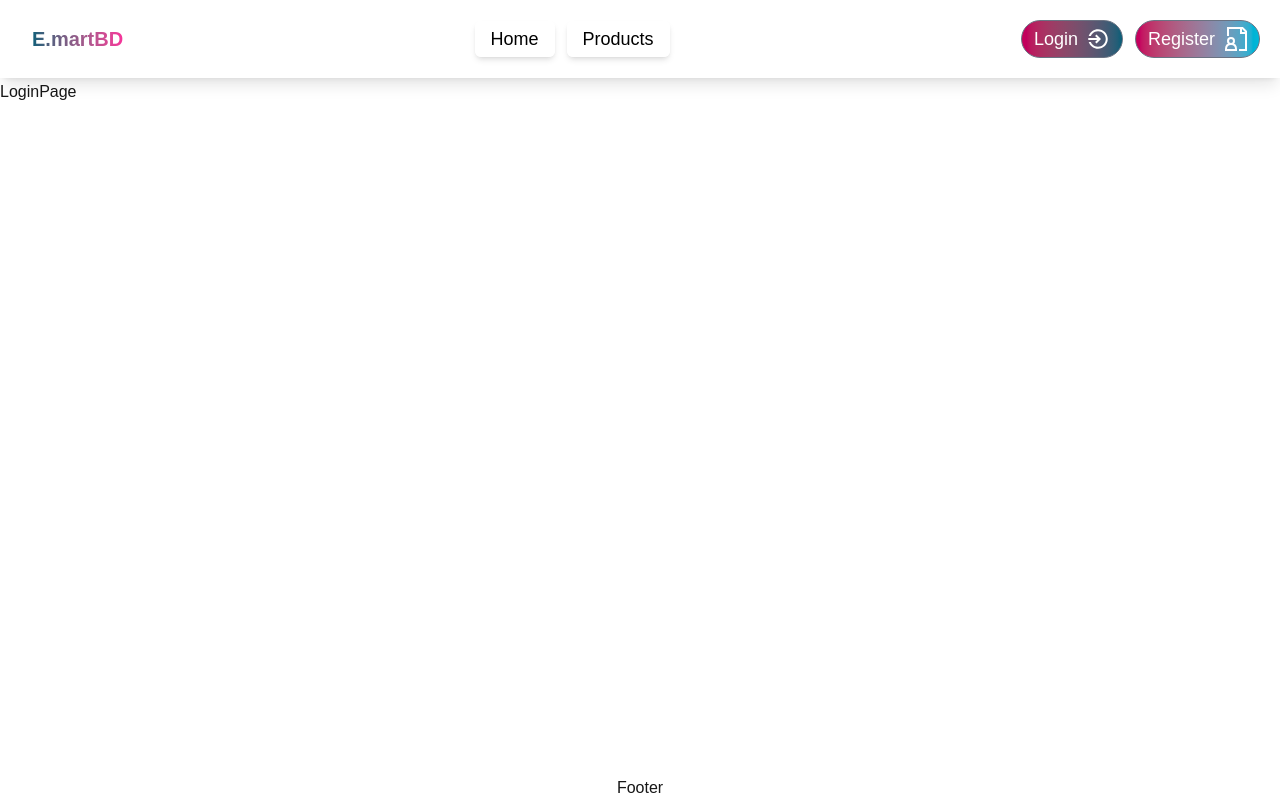
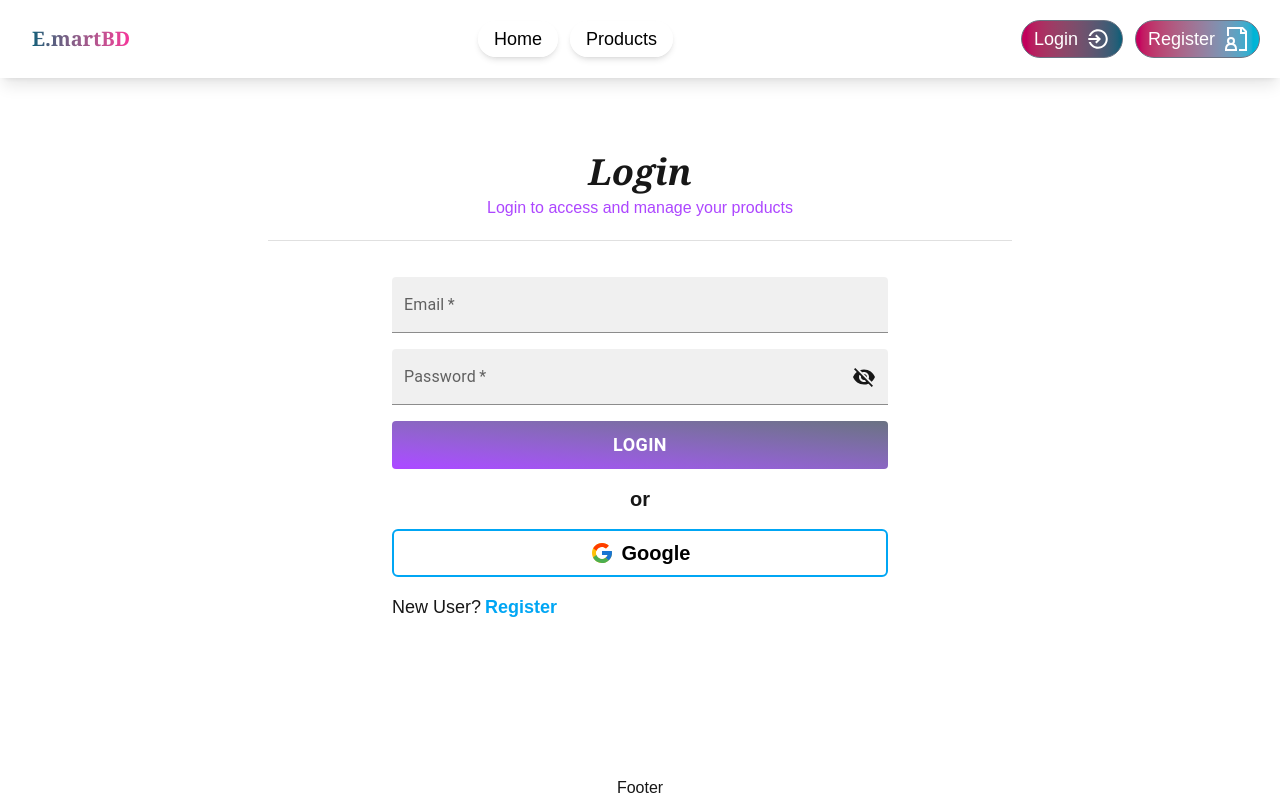
Before and after one commit to nahiyankhan55/ejp-nextjs-task-client, a Next.js app: page /login in a window 1280 px wide. Built offline with nearby package versions, Linux system fonts and the light colour scheme; no server answers.

Commit message:
login page add

```diff
--- a/package.json
+++ b/package.json
@@ -12,6 +12,7 @@
     "@emotion/react": "^11.14.0",
     "@emotion/styled": "^11.14.1",
     "@mui/material": "^7.3.5",
+    "dotenv": "^17.2.3",
     "next": "16.0.3",
     "next-auth": "^4.24.13",
     "react": "19.2.0",
--- /dev/null
+++ b/src/app/(layout)/(auth)/login/LoginProvider.jsx
@@ -0,0 +1,140 @@
+"use client";
+import { useState } from "react";
+import { signIn } from "next-auth/react";
+import { Button, Divider, TextField } from "@mui/material";
+import { MdVisibility, MdVisibilityOff } from "react-icons/md";
+import { FcGoogle } from "react-icons/fc";
+import Link from "next/link";
+import { useRouter } from "next/navigation";
+import { toast } from "react-toastify";
+
+const LoginProvider = () => {
+  const router = useRouter();
+  const [showPassword, setShowPassword] = useState(false);
+
+  // Submit Login Form
+  const handleFormSubmit = async (e) => {
+    e.preventDefault();
+    const target = e.target;
+
+    const email = target.email.value;
+    const password = target.password.value;
+
+    const res = await signIn("credentials", {
+      email,
+      password,
+      redirect: false,
+    });
+
+    if (res?.ok) {
+      toast.success("Login Successful!", {
+        position: "top-right",
+        autoClose: 2000,
+      });
+      router.push("/");
+    } else {
+      toast.error(`Login Error: ${res?.error || "Invalid Credentials"}`, {
+        position: "top-right",
+        autoClose: 2000,
+      });
+    }
+  };
+
+  // Google Login
+  const handleGoogleMethod = async () => {
+    const res = await signIn("google", { callbackUrl: "/callback" });
+  };
+
+  return (
+    <div className="w-full flex flex-col items-center sm:gap-5 gap-2 px-5 py-10">
+      <div className="flex flex-col gap-1 items-center md:mt-8 mt-4">
+        <h3 className="md:text-4xl text-2xl italic font-serif font-semibold">
+          Login
+        </h3>
+        <p className="text-base font-medium text-purple-500">
+          Login to access and manage your products
+        </p>
+      </div>
+
+      <Divider
+        className="lg:w-3/5 md:w-7/12 sm:w-9/12 w-full mx-auto!"
+        orientation="horizontal"
+        variant="middle"
+        flexItem
+      />
+
+      <div className="flex flex-col gap-4 lg:w-2/5 md:w-6/12 sm:w-8/12 w-full">
+        <form
+          onSubmit={handleFormSubmit}
+          className="flex flex-col justify-center gap-4 mt-4 w-full"
+        >
+          <div className="flex md:flex-nowrap flex-wrap items-center gap-4">
+            <TextField
+              name="email"
+              className="w-full"
+              type="email"
+              label="Email"
+              variant="filled"
+              required
+            />
+          </div>
+
+          <div className="flex md:flex-nowrap flex-wrap items-center gap-4">
+            <div className="w-full relative">
+              <TextField
+                name="password"
+                className="w-full"
+                type={showPassword ? "text" : "password"}
+                label="Password"
+                variant="filled"
+                required
+              />
+              {!showPassword ? (
+                <MdVisibilityOff
+                  onClick={() => setShowPassword(!showPassword)}
+                  className="absolute top-4 right-3 text-2xl z-40 cursor-pointer"
+                />
+              ) : (
+                <MdVisibility
+                  onClick={() => setShowPassword(!showPassword)}
+                  className="absolute top-4 right-3 text-2xl z-40 cursor-pointer"
+                />
+              )}
+            </div>
+          </div>
+
+          <div className="w-full flex flex-col items-center">
+            <Button
+              type="submit"
+              className="w-full mx-auto py-2 rounded-md border-2 transition-all duration-300 hover:shadow-md text-white! shadow-gray-400/90 bg-linear-to-tr! from-purple-500 to-gray-500 hover:to-cyan-600"
+            >
+              <p className="text-lg font-semibold py-1">Login</p>
+            </Button>
+          </div>
+        </form>
+
+        <p className="text-xl font-bold text-center">or</p>
+
+        <button
+          onClick={handleGoogleMethod}
+          className="w-full mx-auto border-2 border-sky-500 bg-white rounded-md  transition hover:shadow-md hover:scale-105  text-xl font-semibold shadow-gray-400/90 hover:border-cyan-600 py-2 flex items-center justify-center gap-2 text-black cursor-pointer"
+        >
+          <FcGoogle className="text-2xl" />
+          Google
+        </button>
+
+        <p className="font-medium text-lg flex items-center gap-1">
+          New User?
+          <Link
+            className="text-sky-500 hover:text-emerald-700 duration-300 font-bold"
+            href={"/register"}
+          >
+            Register
+          </Link>
+        </p>
+      </div>
+    </div>
+  );
+};
+
+export default LoginProvider;
--- a/src/app/(layout)/(auth)/login/page.jsx
+++ b/src/app/(layout)/(auth)/login/page.jsx
@@ -1,5 +1,11 @@
+import LoginProvider from "./LoginProvider";
+
+export const metadata = {
+  title: "Login to E.martBD",
+};
+
 const LoginPage = () => {
-  return <div>LoginPage</div>;
+  return <LoginProvider></LoginProvider>;
 };
 
 export default LoginPage;
--- a/src/app/(layout)/(static)/product/[id]/page.jsx
+++ b/src/app/(layout)/(static)/product/[id]/page.jsx
@@ -1,3 +1,7 @@
+export const metadata = {
+  title: "Product Details - E.martBD",
+};
+
 const ProductDetails = async ({ params }) => {
   const { id } = await params;
   return <div>ProductDetails of: {id}</div>;
--- a/src/app/(layout)/(static)/products/page.jsx
+++ b/src/app/(layout)/(static)/products/page.jsx
@@ -1,3 +1,7 @@
+export const metadata = {
+  title: "All Products - E.martBD",
+};
+
 const Products = () => {
   return <div>Products</div>;
 };
--- a/src/app/api/auth/[...nextauth]/route.js
+++ b/src/app/api/auth/[...nextauth]/route.js
@@ -1,5 +1,6 @@
 import NextAuth from "next-auth";
 import CredentialsProvider from "next-auth/providers/credentials";
+import GoogleProvider from "next-auth/providers/google";
 
 export const authOptions = {
   providers: [
@@ -20,6 +21,10 @@ export const authOptions = {
         return data.user;
       },
     }),
+    GoogleProvider({
+      clientId: process.env.GOOGLE_PROVIDER_ID,
+      clientSecret: process.env.GOOGLE_PROVIDER_SECRET,
+    }),
   ],
 
   session: { strategy: "jwt" },
@@ -39,6 +44,7 @@ export const authOptions = {
       return session;
     },
   },
+  secret: process.env.SECRET,
 };
 
 const handler = NextAuth(authOptions);
--- a/src/components/Navbar.jsx
+++ b/src/components/Navbar.jsx
@@ -6,13 +6,29 @@ import { GrDocumentUser } from "react-icons/gr";
 import { useState } from "react";
 import { ClickAwayListener } from "@mui/material";
 import { IoMdList } from "react-icons/io";
+import { signOut, useSession } from "next-auth/react";
+import { toast } from "react-toastify";
 
 const Navbar = () => {
+  // mobile nav control
   const [navShow, setNavShowHide] = useState(false);
   const navControl = () => setNavShowHide((prev) => !prev);
+  // profile control
   const [showHideProfile, setShowHideProfile] = useState(false);
   const profileControl = () => setShowHideProfile((prev) => !prev);
+  // current path
   const pathname = usePathname();
+  // get auth
+  const { data: session, status } = useSession();
+  // logout
+  const handleLogout = async () => {
+    await signOut();
+    toast.success(`Logout Successful`, {
+      position: "top-center",
+      autoClose: 2000,
+    });
+  };
+
   return (
     <ClickAwayListener
       onClickAway={() => {
@@ -49,12 +65,37 @@ const Navbar = () => {
                   >
                     Products
                   </Link>
+
+                  {session?.user && (
+                    <>
+                      <Link
+                        className={
+                          pathname === "/add"
+                            ? "px-5 py-1 rounded-md shadow-md hover:text-pink-700 duration-300 text-pink-800 transition hover:shadow-lg bg-linear-to-br from-pink-300 to-white hover:from-pink-300 hover:to-cyan-100"
+                            : "px-5 py-1 rounded-md shadow-md hover:text-pink-700 duration-300 transition hover:shadow-lg bg-linear-to-br from-white to-white hover:from-pink-300 hover:to-cyan-100"
+                        }
+                        href={"/add"}
+                      >
+                        Add Product
+                      </Link>
+                      <Link
+                        className={
+                          pathname === "/manage"
+                            ? "px-5 py-1 rounded-md shadow-md hover:text-pink-700 duration-300 text-pink-800 transition hover:shadow-lg bg-linear-to-br from-pink-300 to-white hover:from-pink-300 hover:to-cyan-100"
+                            : "px-5 py-1 rounded-md shadow-md hover:text-pink-700 duration-300 transition hover:shadow-lg bg-linear-to-br from-white to-white hover:from-pink-300 hover:to-cyan-100"
+                        }
+                        href={"/manage"}
+                      >
+                        Manage Products
+                      </Link>
+                    </>
+                  )}
                 </ul>
               </div>
             )}
           </div>
           <Link
-            className="text-xl font-bold duration-300 transition hover:scale-105 bg-linear-to-r from-cyan-800 to-pink-500 bg-clip-text text-transparent hover:from-cyan-600 hover:to-pink-400"
+            className="text-xl font-bold duration-300 font-serif transition hover:scale-105 bg-linear-to-r from-cyan-800 to-pink-500 bg-clip-text text-transparent hover:from-cyan-600 hover:to-pink-400"
             href={"/"}
           >
             E.martBD
@@ -65,8 +106,8 @@ const Navbar = () => {
           <Link
             className={
               pathname === "/"
-                ? "px-4 py-1 rounded-md shadow-md hover:text-pink-700 duration-300 text-pink-800 transition hover:shadow-lg bg-linear-to-br from-pink-300 to-white hover:from-pink-300 hover:to-cyan-100"
-                : "px-4 py-1 rounded-md shadow-md hover:text-pink-700 duration-300 transition hover:shadow-lg bg-linear-to-br from-white to-white hover:from-pink-300 hover:to-cyan-100"
+                ? "px-4 py-1 rounded-full shadow-md hover:text-pink-700 duration-300 text-pink-800 transition hover:shadow-lg bg-linear-to-br from-pink-300 to-white hover:from-pink-300 hover:to-cyan-100"
+                : "px-4 py-1 rounded-full shadow-md hover:text-pink-700 duration-300 transition hover:shadow-lg bg-linear-to-br from-white to-white hover:from-pink-300 hover:to-cyan-100"
             }
             href={"/"}
           >
@@ -75,14 +116,70 @@ const Navbar = () => {
           <Link
             className={
               pathname === "/products"
-                ? "px-4 py-1 rounded-md shadow-md hover:text-pink-700 duration-300 text-pink-800 transition hover:shadow-lg bg-linear-to-br from-pink-300 to-white hover:from-pink-300 hover:to-cyan-100"
-                : "px-4 py-1 rounded-md shadow-md hover:text-pink-700 duration-300 transition hover:shadow-lg bg-linear-to-br from-white to-white hover:from-pink-300 hover:to-cyan-100"
+                ? "px-4 py-1 rounded-full shadow-md hover:text-pink-700 duration-300 text-pink-800 transition hover:shadow-lg bg-linear-to-br from-pink-300 to-white hover:from-pink-300 hover:to-cyan-100"
+                : "px-4 py-1 rounded-full shadow-md hover:text-pink-700 duration-300 transition hover:shadow-lg bg-linear-to-br from-white to-white hover:from-pink-300 hover:to-cyan-100"
             }
             href={"/products"}
           >
             Products
           </Link>
+
+          {session?.user && (
+            <>
+              <Link
+                className={
+                  pathname === "/add"
+                    ? "px-4 py-1 rounded-full shadow-md hover:text-pink-700 duration-300 text-pink-800 transition hover:shadow-lg bg-linear-to-br from-pink-300 to-white hover:from-pink-300 hover:to-cyan-100"
+                    : "px-4 py-1 rounded-full shadow-md hover:text-pink-700 duration-300 transition hover:shadow-lg bg-linear-to-br from-white to-white hover:from-pink-300 hover:to-cyan-100"
+                }
+                href={"/add"}
+              >
+                Add Product
+              </Link>
+              <Link
+                className={
+                  pathname === "/manage"
+                    ? "px-4 py-1 rounded-full shadow-md hover:text-pink-700 duration-300 text-pink-800 transition hover:shadow-lg bg-linear-to-br from-pink-300 to-white hover:from-pink-300 hover:to-cyan-100"
+                    : "px-4 py-1 rounded-full shadow-md hover:text-pink-700 duration-300 transition hover:shadow-lg bg-linear-to-br from-white to-white hover:from-pink-300 hover:to-cyan-100"
+                }
+                href={"/manage"}
+              >
+                Manage Products
+              </Link>
+            </>
+          )}
         </ul>
+
+        {session?.user ? (
+          <div className="relative">
+            <button onClick={profileControl}>
+              <img
+                className="h-12 w-12 object-cover rounded-full border-2 border-green-700 cursor-pointer hover:scale-105 duration-300 transition"
+                src={session?.user.image}
+                alt="User-Photo"
+              />
+            </button>
+            {showHideProfile && (
+              <div className="absolute top-16 right-2 flex flex-col gap-2 py-5 px-3 bg-gray-50 rounded-lg border-2">
+                <h3 className="text-lg text-green-700 font-bold">
+                  {session?.user.name}
+                </h3>
+                <p className="text-lg text-gray-600 font-medium">
+                  {session?.user.email}
+                </p>
+
+                <div>
+                  <button
+                    onClick={handleLogout}
+                    className="mt-3 text-xl text-left font-bold text-red-600 cursor-pointer hover:text-red-800 duration-300 transition hover:scale-105"
+                  >
+                    Logout
+                  </button>
+                </div>
+              </div>
+            )}
+          </div>
+        ) : (
           <div className="flex items-center gap-3">
             <Link
               href="/login"
@@ -107,6 +204,7 @@ const Navbar = () => {
               <GrDocumentUser></GrDocumentUser>
             </Link>
           </div>
+        )}
       </div>
     </ClickAwayListener>
   );
```
Also changed, not shown: src/app/(layout)/(auth)/register/RegisterProvider.jsx (+4 -4 lines), src/app/(layout)/(protected)/add/page.jsx (added, +9 -0 lines), src/app/(layout)/(protected)/manage/page.jsx (added, +9 -0 lines), 1 other file (tests, documents, lock files or other folders). Lines whose indentation alone changed are shown as unchanged.
